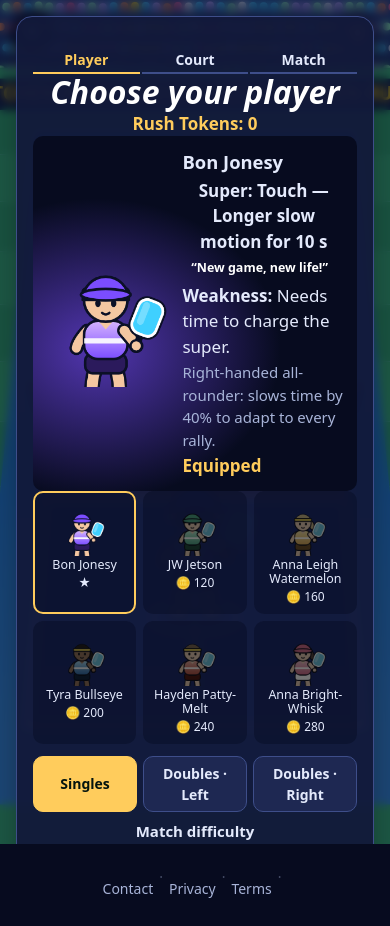
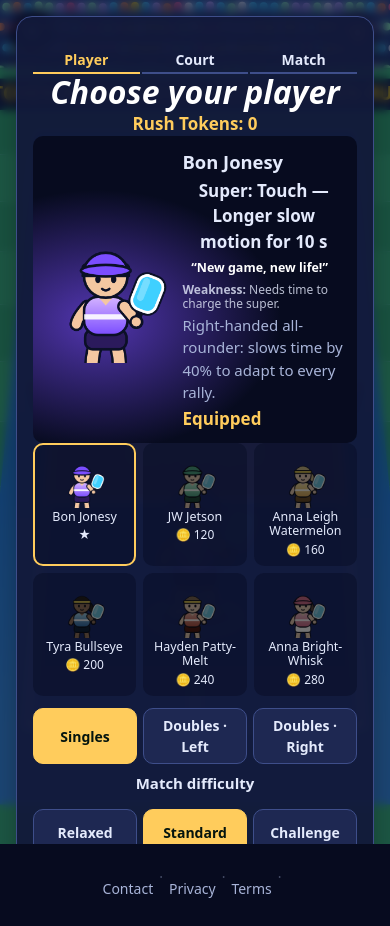
Before and after one commit to carossst/KitchenRush, a website: page index.html in a window 390 px wide. Both pictures are taken after a click on the button "START". Drawn offline with Linux system fonts and the light colour scheme.

Commit message:
Keep character details compact on mobile

```diff
--- a/style.css
+++ b/style.css
@@ -2478,3 +2478,6 @@ body:has(.kr-duel) #update-toast {
 
 
 .kr-duel-shirt-slogan { margin: .35rem 0 0; padding: .3rem .55rem; border-radius: .45rem; background: rgb(var(--duel-player-color, 80 100 180) / .28); color: rgb(var(--text-strong)); font-size: .78rem; font-weight: 800; line-height: 1.2; text-align: center; }
+
+.kr-duel-weakness { margin: .25rem 0 0; font-size: .75rem; line-height: 1.2; opacity: .8; }
+@media (max-width: 520px) { .kr-duel-shirt-slogan { max-width: 18rem; white-space: nowrap; overflow: hidden; text-overflow: ellipsis; } }
```
